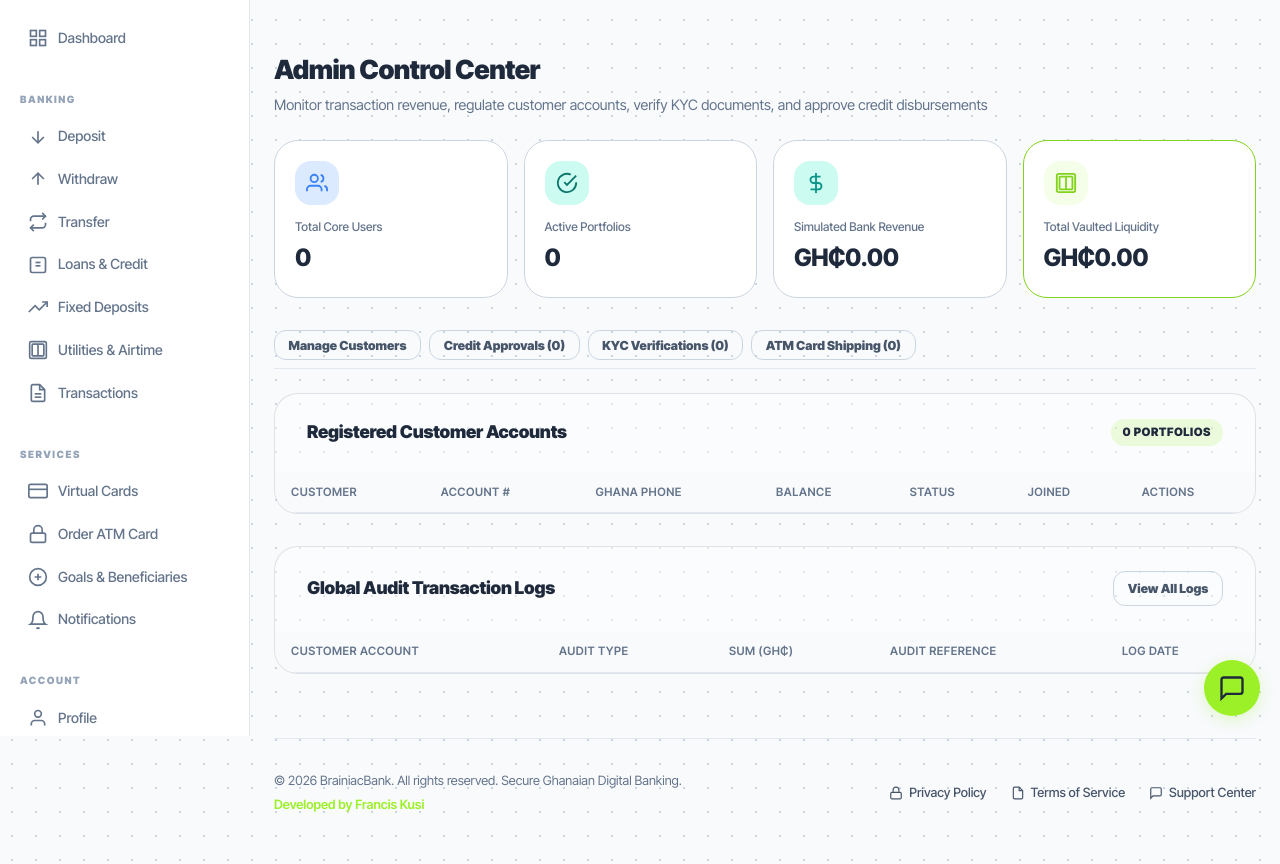
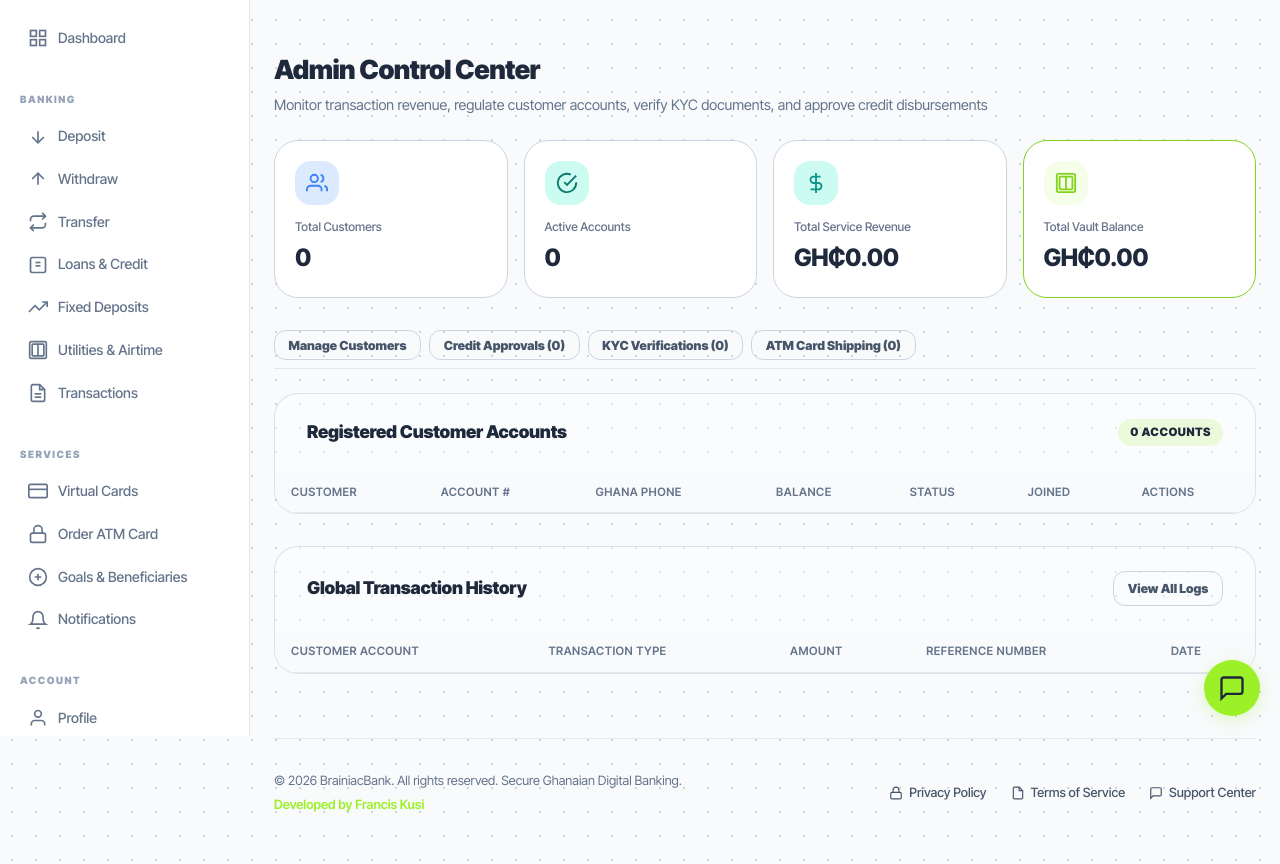
Before and after one commit to brainiacweb-tech/brainiacbank, a Flask app: page /admin/ in a window 1280 px wide. Shown: the part 64-928 px from the top of the page. Run offline with Flask 3, Linux system fonts and the light colour scheme; the visitor is signed in with stand-in values (Sample User, id 1); data comes from the database, SQL or seed files in the repository; data that the repository does not hold is empty.

Commit message:
Refactor admin portal: replace developer-centric and placeholder terminology with professional retail banking vocabulary

```diff
--- a/templates/admin/dashboard.html
+++ b/templates/admin/dashboard.html
@@ -12,28 +12,28 @@
         <div class="stat-icon blue">
             <svg viewBox="0 0 24 24" fill="none" stroke="currentColor" stroke-width="2"><path d="M17 21v-2a4 4 0 00-4-4H5a4 4 0 00-4 4v2"/><circle cx="9" cy="7" r="4"/><path d="M23 21v-2a4 4 0 00-3-3.87"/><path d="M16 3.13a4 4 0 010 7.75"/></svg>
         </div>
-        <div class="stat-label">Total Core Users</div>
+        <div class="stat-label">Total Customers</div>
         <div class="stat-value" data-counter="{{ total_users }}" data-prefix="" data-decimals="0">0</div>
     </div>
     <div class="stat-card success">
         <div class="stat-icon green">
             <svg viewBox="0 0 24 24" fill="none" stroke="currentColor" stroke-width="2"><path d="M22 11.08V12a10 10 0 11-5.93-9.14"/><polyline points="22 4 12 14.01 9 11.01"/></svg>
         </div>
-        <div class="stat-label">Active Portfolios</div>
+        <div class="stat-label">Active Accounts</div>
         <div class="stat-value" data-counter="{{ active_count }}" data-prefix="" data-decimals="0">0</div>
     </div>
     <div class="stat-card info">
         <div class="stat-icon teal">
             <svg viewBox="0 0 24 24" fill="none" stroke="currentColor" stroke-width="2"><line x1="12" y1="1" x2="12" y2="23"/><path d="M17 5H9.5a3.5 3.5 0 000 7h5a3.5 3.5 0 010 7H6"/></svg>
         </div>
-        <div class="stat-label">Simulated Bank Revenue</div>
+        <div class="stat-label">Total Service Revenue</div>
         <div class="stat-value" data-counter="{{ total_revenue }}" data-prefix="GH₵" data-decimals="2">GH₵0.00</div>
     </div>
     <div class="stat-card info" style="border-color:var(--primary-dark);">
         <div class="stat-icon blue" style="background:var(--primary-light);color:var(--primary-dark);">
             <svg viewBox="0 0 24 24" fill="none" stroke="currentColor" stroke-width="2"><rect x="2" y="2" width="20" height="20" rx="2" ry="2"/><rect x="5" y="5" width="14" height="14" rx="1" ry="1"/><line x1="12" y1="5" x2="12" y2="19"/></svg>
         </div>
-        <div class="stat-label">Total Vaulted Liquidity</div>
+        <div class="stat-label">Total Vault Balance</div>
         <div class="stat-value" data-counter="{{ total_balance }}" data-prefix="GH₵" data-decimals="2">GH₵0.00</div>
     </div>
 </div>
@@ -51,7 +51,7 @@
     <div class="content-card" style="margin-bottom:2rem;">
         <div class="card-header">
             <h2>Registered Customer Accounts</h2>
-            <span class="badge badge-primary">{{ total_users }} Portfolios</span>
+            <span class="badge badge-primary">{{ total_users }} Accounts</span>
         </div>
         <div class="table-responsive">
             <table class="data-table">
@@ -306,7 +306,7 @@
 <!-- TRANSACTION LOGS (RECENT ALL USERS) -->
 <div class="content-card">
     <div class="card-header">
-        <h2>Global Audit Transaction Logs</h2>
+        <h2>Global Transaction History</h2>
         <a href="{{ url_for('admin.all_transactions') }}" class="btn btn-sm btn-outline">View All Logs</a>
     </div>
     <div class="table-responsive">
@@ -314,10 +314,10 @@
             <thead>
                 <tr>
                     <th>Customer Account</th>
-                    <th>Audit Type</th>
-                    <th>Sum (GH₵)</th>
-                    <th>Audit Reference</th>
-                    <th>Log Date</th>
+                    <th>Transaction Type</th>
+                    <th>Amount</th>
+                    <th>Reference Number</th>
+                    <th>Date</th>
                 </tr>
             </thead>
             <tbody>
```
